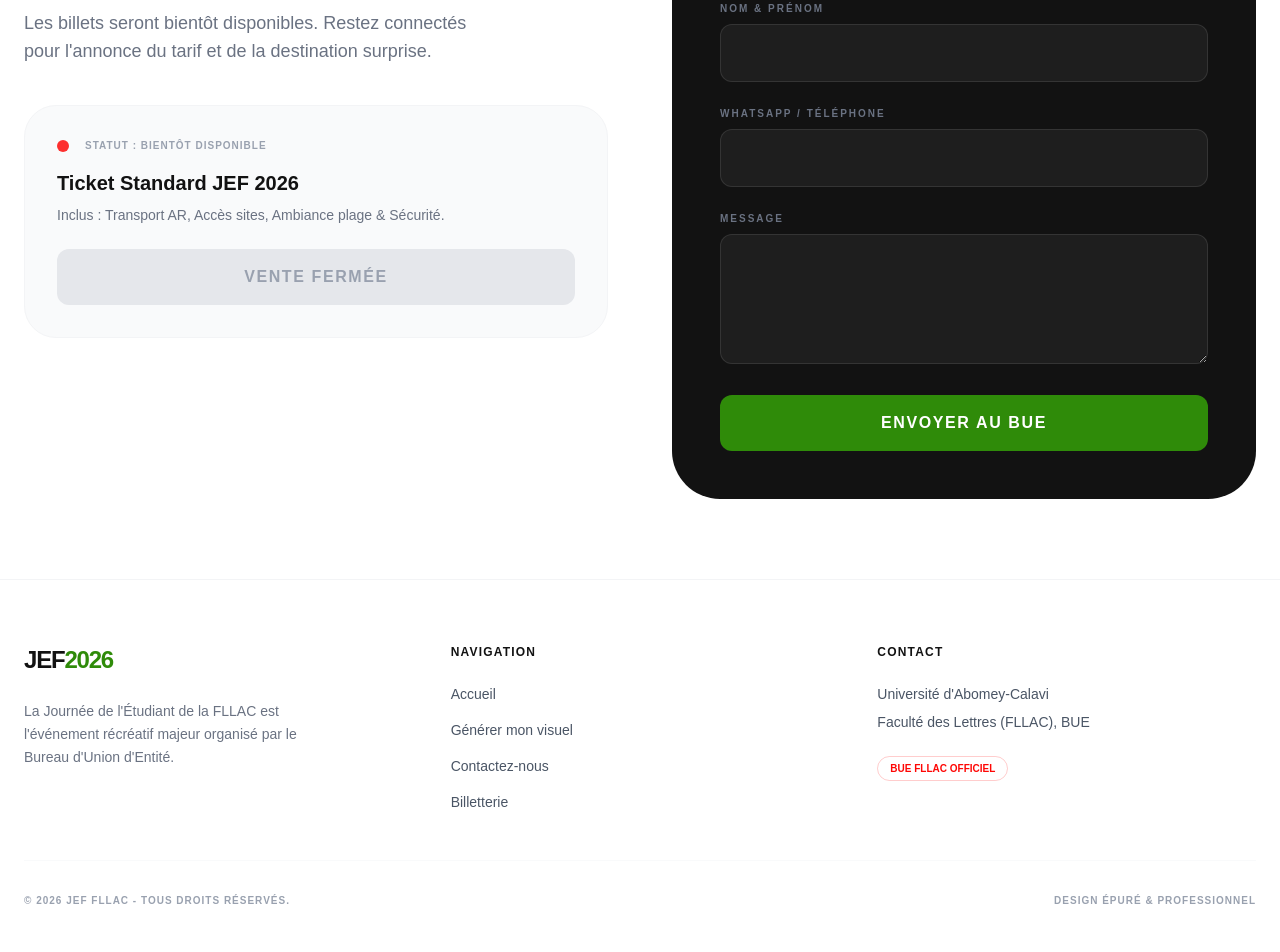
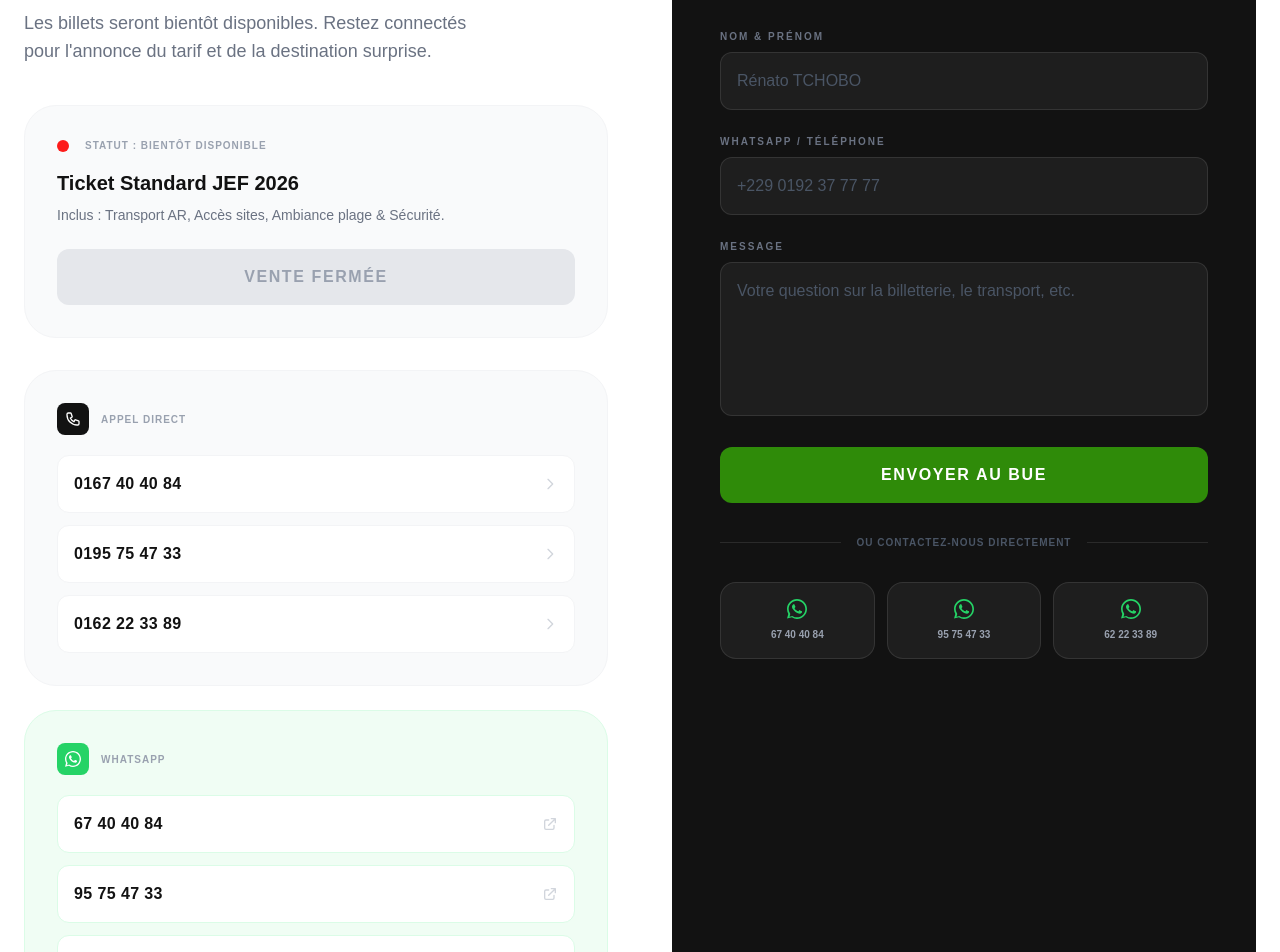
Before and after one commit to tcbrenato/jef2026, a Next.js app: page /contact in a window 1280 px wide. Shown: the part 239-1191 px from the top of the page. Built offline with nearby package versions, Linux system fonts and the light colour scheme.

Commit message:
style: update footer with bg image and redesign contact page with direct call/WA

```diff
--- a/app/contact/page.tsx
+++ b/app/contact/page.tsx
@@ -1,5 +1,17 @@
 import Header from '../../components/layout/Header';
 import Footer from '../../components/layout/Footer';
+
+const phones = [
+  { label: '0167 40 40 84', href: 'tel:+22967404084' },
+  { label: '0195 75 47 33', href: 'tel:+22995754733' },
+  { label: '0162 22 33 89', href: 'tel:+22962223389' },
+];
+
+const whatsapps = [
+  { label: '67 40 40 84', href: 'https://wa.me/22967404084' },
+  { label: '95 75 47 33', href: 'https://wa.me/22995754733' },
+  { label: '62 22 33 89', href: 'https://wa.me/22962223389' },
+];
 
 export default function Contact() {
   return (
@@ -9,7 +21,7 @@ export default function Contact() {
       <div className="pt-32 pb-20 max-w-7xl mx-auto px-6">
         <div className="grid grid-cols-1 lg:grid-cols-2 gap-16">
 
-          {/* GAUCHE : INFOS & BILLETS */}
+          {/* GAUCHE : INFOS & CONTACT */}
           <div>
             <h1 className="text-5xl font-black text-jef-dark uppercase mb-6 leading-none">
               Préparez <br /> <span className="text-jef-red">votre départ</span>
@@ -18,7 +30,7 @@ export default function Contact() {
               Les billets seront bientôt disponibles. Restez connectés pour l'annonce du tarif et de la destination surprise.
             </p>
 
-            {/* État de la Billetterie */}
+            {/* État Billetterie */}
             <div className="p-8 bg-gray-50 rounded-[2rem] border border-gray-100 mb-8">
               <div className="flex items-center gap-4 mb-4">
                 <div className="w-3 h-3 bg-jef-red rounded-full animate-pulse"></div>
@@ -30,28 +42,125 @@ export default function Contact() {
                 Vente fermée
               </button>
             </div>
+
+            {/* Numéros de téléphone */}
+            <div className="p-8 bg-gray-50 rounded-[2rem] border border-gray-100 mb-6">
+              <div className="flex items-center gap-3 mb-5">
+                <div className="w-8 h-8 bg-jef-dark rounded-lg flex items-center justify-center">
+                  <svg className="w-4 h-4 text-white" fill="none" stroke="currentColor" viewBox="0 0 24 24">
+                    <path strokeLinecap="round" strokeLinejoin="round" strokeWidth={2} d="M3 5a2 2 0 012-2h3.28a1 1 0 01.948.684l1.498 4.493a1 1 0 01-.502 1.21l-2.257 1.13a11.042 11.042 0 005.516 5.516l1.13-2.257a1 1 0 011.21-.502l4.493 1.498a1 1 0 01.684.949V19a2 2 0 01-2 2h-1C9.716 21 3 14.284 3 6V5z" />
+                  </svg>
+                </div>
+                <span className="text-[10px] font-black uppercase tracking-widest text-gray-400">Appel direct</span>
+              </div>
+              <div className="space-y-3">
+                {phones.map(({ label, href }) => (
+                  <a
+                    key={href}
+                    href={href}
+                    className="flex items-center justify-between p-4 bg-white border border-gray-100 rounded-xl hover:border-jef-dark hover:shadow-sm transition-all group"
+                  >
+                    <span className="font-bold text-jef-dark tracking-wide">{label}</span>
+                    <svg className="w-4 h-4 text-gray-300 group-hover:text-jef-dark transition-colors" fill="none" stroke="currentColor" viewBox="0 0 24 24">
+                      <path strokeLinecap="round" strokeLinejoin="round" strokeWidth={2} d="M9 5l7 7-7 7" />
+                    </svg>
+                  </a>
+                ))}
+              </div>
+            </div>
+
+            {/* WhatsApp */}
+            <div className="p-8 bg-[#f0fdf4] rounded-[2rem] border border-green-100">
+              <div className="flex items-center gap-3 mb-5">
+                <div className="w-8 h-8 bg-[#25D366] rounded-lg flex items-center justify-center">
+                  <svg className="w-4 h-4 text-white" fill="currentColor" viewBox="0 0 24 24">
+                    <path d="M17.472 14.382c-.297-.149-1.758-.867-2.03-.967-.273-.099-.471-.148-.67.15-.197.297-.767.966-.94 1.164-.173.199-.347.223-.644.075-.297-.15-1.255-.463-2.39-1.475-.883-.788-1.48-1.761-1.653-2.059-.173-.297-.018-.458.13-.606.134-.133.298-.347.446-.52.149-.174.198-.298.298-.497.099-.198.05-.371-.025-.52-.075-.149-.669-1.612-.916-2.207-.242-.579-.487-.5-.669-.51-.173-.008-.371-.01-.57-.01-.198 0-.52.074-.792.372-.272.297-1.04 1.016-1.04 2.479 0 1.462 1.065 2.875 1.213 3.074.149.198 2.096 3.2 5.077 4.487.709.306 1.262.489 1.694.625.712.227 1.36.195 1.871.118.571-.085 1.758-.719 2.006-1.413.248-.694.248-1.289.173-1.413-.074-.124-.272-.198-.57-.347z"/>
+                    <path d="M12 0C5.373 0 0 5.373 0 12c0 2.136.558 4.139 1.535 5.877L.058 23.5l5.78-1.516A11.95 11.95 0 0012 24c6.627 0 12-5.373 12-12S18.627 0 12 0zm0 22c-1.895 0-3.667-.523-5.18-1.43l-.371-.22-3.432.9.916-3.342-.242-.385A9.956 9.956 0 012 12C2 6.477 6.477 2 12 2s10 4.477 10 10-4.477 10-10 10z"/>
+                  </svg>
+                </div>
+                <span className="text-[10px] font-black uppercase tracking-widest text-gray-400">WhatsApp</span>
+              </div>
+              <div className="space-y-3">
+                {whatsapps.map(({ label, href }) => (
+                  <a
+                    key={href}
+                    href={href}
+                    target="_blank"
+                    rel="noopener noreferrer"
+                    className="flex items-center justify-between p-4 bg-white border border-green-100 rounded-xl hover:border-[#25D366] hover:shadow-sm transition-all group"
+                  >
+                    <span className="font-bold text-jef-dark tracking-wide">{label}</span>
+                    <svg className="w-4 h-4 text-gray-300 group-hover:text-[#25D366] transition-colors" fill="none" stroke="currentColor" viewBox="0 0 24 24">
+                      <path strokeLinecap="round" strokeLinejoin="round" strokeWidth={2} d="M10 6H6a2 2 0 00-2 2v10a2 2 0 002 2h10a2 2 0 002-2v-4M14 4h6m0 0v6m0-6L10 14" />
+                    </svg>
+                  </a>
+                ))}
+              </div>
+            </div>
           </div>
 
-          {/* DROITE : FORMULAIRE DE CONTACT */}
+          {/* DROITE : FORMULAIRE */}
           <div className="bg-jef-dark p-10 md:p-12 rounded-[3rem] text-white">
-            <h2 className="text-2xl font-black uppercase mb-8">Une question ?</h2>
+            <h2 className="text-2xl font-black uppercase mb-2">Une question ?</h2>
+            <p className="text-gray-400 text-sm mb-8">Écrivez-nous, le BUE vous répond rapidement.</p>
             <form className="space-y-6">
               <div>
                 <label className="block text-[10px] font-black uppercase tracking-[0.2em] text-gray-500 mb-2">Nom & Prénom</label>
-                <input type="text" className="w-full bg-white/5 border border-white/10 p-4 rounded-xl focus:border-jef-green outline-none transition-all" />
+                <input
+                  type="text"
+                  placeholder="Rénato TCHOBO"
+                  className="w-full bg-white/5 border border-white/10 p-4 rounded-xl focus:border-jef-green outline-none transition-all placeholder:text-gray-600"
+                />
               </div>
               <div>
                 <label className="block text-[10px] font-black uppercase tracking-[0.2em] text-gray-500 mb-2">WhatsApp / Téléphone</label>
-                <input type="text" className="w-full bg-white/5 border border-white/10 p-4 rounded-xl focus:border-jef-green outline-none transition-all" />
+                <input
+                  type="text"
+                  placeholder="+229 0192 37 77 77"
+                  className="w-full bg-white/5 border border-white/10 p-4 rounded-xl focus:border-jef-green outline-none transition-all placeholder:text-gray-600"
+                />
               </div>
               <div>
                 <label className="block text-[10px] font-black uppercase tracking-[0.2em] text-gray-500 mb-2">Message</label>
-                <textarea rows={4} className="w-full bg-white/5 border border-white/10 p-4 rounded-xl focus:border-jef-green outline-none transition-all"></textarea>
+                <textarea
+                  rows={5}
+                  placeholder="Votre question sur la billetterie, le transport, etc."
+                  className="w-full bg-white/5 border border-white/10 p-4 rounded-xl focus:border-jef-green outline-none transition-all resize-none placeholder:text-gray-600"
+                ></textarea>
               </div>
-              <button className="w-full py-4 bg-jef-green text-white rounded-xl font-black uppercase tracking-widest hover:brightness-110 transition-all">
+              <button
+                type="submit"
+                className="w-full py-4 bg-jef-green text-white rounded-xl font-black uppercase tracking-widest hover:brightness-110 transition-all"
+              >
                 Envoyer au BUE
               </button>
             </form>
+
+            {/* Séparateur */}
+            <div className="flex items-center gap-4 my-8">
+              <div className="flex-1 h-px bg-white/10"></div>
+              <span className="text-[10px] text-gray-600 uppercase tracking-widest font-bold">ou contactez-nous directement</span>
+              <div className="flex-1 h-px bg-white/10"></div>
+            </div>
+
+            {/* Raccourcis WhatsApp dans la colonne droite */}
+            <div className="grid grid-cols-3 gap-3">
+              {whatsapps.map(({ label, href }) => (
+                <a
+                  key={href}
+                  href={href}
+                  target="_blank"
+                  rel="noopener noreferrer"
+                  className="flex flex-col items-center gap-2 p-4 bg-white/5 border border-white/10 rounded-2xl hover:bg-[#25D366]/20 hover:border-[#25D366]/40 transition-all group text-center"
+                >
+                  <svg className="w-5 h-5 text-[#25D366]" fill="currentColor" viewBox="0 0 24 24">
+                    <path d="M17.472 14.382c-.297-.149-1.758-.867-2.03-.967-.273-.099-.471-.148-.67.15-.197.297-.767.966-.94 1.164-.173.199-.347.223-.644.075-.297-.15-1.255-.463-2.39-1.475-.883-.788-1.48-1.761-1.653-2.059-.173-.297-.018-.458.13-.606.134-.133.298-.347.446-.52.149-.174.198-.298.298-.497.099-.198.05-.371-.025-.52-.075-.149-.669-1.612-.916-2.207-.242-.579-.487-.5-.669-.51-.173-.008-.371-.01-.57-.01-.198 0-.52.074-.792.372-.272.297-1.04 1.016-1.04 2.479 0 1.462 1.065 2.875 1.213 3.074.149.198 2.096 3.2 5.077 4.487.709.306 1.262.489 1.694.625.712.227 1.36.195 1.871.118.571-.085 1.758-.719 2.006-1.413.248-.694.248-1.289.173-1.413-.074-.124-.272-.198-.57-.347z"/>
+                    <path d="M12 0C5.373 0 0 5.373 0 12c0 2.136.558 4.139 1.535 5.877L.058 23.5l5.78-1.516A11.95 11.95 0 0012 24c6.627 0 12-5.373 12-12S18.627 0 12 0zm0 22c-1.895 0-3.667-.523-5.18-1.43l-.371-.22-3.432.9.916-3.342-.242-.385A9.956 9.956 0 012 12C2 6.477 6.477 2 12 2s10 4.477 10 10-4.477 10-10 10z"/>
+                  </svg>
+                  <span className="text-[10px] font-bold text-gray-400 group-hover:text-white transition-colors">{label}</span>
+                </a>
+              ))}
+            </div>
           </div>
 
         </div>
--- a/components/layout/Footer.tsx
+++ b/components/layout/Footer.tsx
@@ -1,53 +1,68 @@
+'use client';
+
 import Link from 'next/link';
 
 export default function Footer() {
   const currentYear = new Date().getFullYear();
 
   return (
-    <footer className="bg-white border-t border-gray-100 pt-16 pb-8">
-      <div className="max-w-7xl mx-auto px-6">
-        <div className="grid grid-cols-1 md:grid-cols-3 gap-12 mb-12">
+    <footer className="relative bg-jef-dark pt-16 pb-8 overflow-hidden text-white">
+      {/* Background Image avec Overlay */}
+      <div className="absolute inset-0 z-0">
+        <img
+          src="/bg2.png"
+          alt="Footer Background"
+          className="w-full h-full object-cover object-center"
+        />
+        <div className="absolute inset-0 bg-black/85"></div>
+      </div>
+
+      <div className="max-w-7xl mx-auto px-6 relative z-10">
+        {/* Grid : items-center + text-center sur mobile / md:items-start + md:text-left sur desktop */}
+        <div className="grid grid-cols-1 md:grid-cols-3 gap-12 mb-12 items-center text-center md:items-start md:text-left">
 
           {/* Info Gauche */}
-          <div>
+          <div className="flex flex-col items-center md:items-start">
             <div className="text-2xl font-black tracking-tighter uppercase mb-6">
               Jef<span className="text-jef-green">2026</span>
             </div>
-            <p className="text-gray-500 text-sm leading-relaxed max-w-xs">
+            <p className="text-gray-300 text-sm leading-relaxed max-w-xs">
               La Journée de l'Étudiant de la FLLAC est l'événement récréatif majeur organisé par le Bureau d'Union d'Entité.
             </p>
           </div>
 
           {/* Liens Rapides */}
-          <div>
-            <h4 className="font-bold text-jef-dark uppercase text-xs tracking-widest mb-6">Navigation</h4>
-            <ul className="space-y-4 text-sm text-gray-600 font-medium">
-              <li><Link href="/" className="hover:text-jef-green">Accueil</Link></li>
-              <li><Link href="/jy-serai" className="hover:text-jef-green">Générer mon visuel</Link></li>
-              <li><Link href="/contact" className="hover:text-jef-green">Contactez-nous</Link></li>
-              <li><Link href="/billetterie" className="hover:text-jef-green">Billetterie</Link></li>
+          <div className="flex flex-col items-center md:items-start">
+            <h4 className="font-bold text-white uppercase text-xs tracking-widest mb-6">Navigation</h4>
+            <ul className="space-y-4 text-sm text-gray-300 font-medium">
+              <li><Link href="/" className="hover:text-jef-green transition-colors">Accueil</Link></li>
+              <li><Link href="/jy-serai" className="hover:text-jef-green transition-colors">Générer mon visuel</Link></li>
+              <li><Link href="/contact" className="hover:text-jef-green transition-colors">Contactez-nous</Link></li>
+              <li><Link href="/billetterie" className="hover:text-jef-green transition-colors">Billetterie</Link></li>
             </ul>
           </div>
 
           {/* Contact / Réseaux */}
-          <div>
-            <h4 className="font-bold text-jef-dark uppercase text-xs tracking-widest mb-6">Contact</h4>
-            <p className="text-sm text-gray-600 mb-2">Université d'Abomey-Calavi</p>
-            <p className="text-sm text-gray-600 mb-6">Faculté des Lettres (FLLAC), BUE</p>
+          <div className="flex flex-col items-center md:items-start">
+            <h4 className="font-bold text-white uppercase text-xs tracking-widest mb-6">Contact</h4>
+            <p className="text-sm text-gray-300 mb-2">Université d'Abomey-Calavi</p>
+            <p className="text-sm text-gray-300 mb-6">Faculté des Lettres (FLLAC), BUE</p>
             <div className="flex gap-4">
-               {/* Ici tu pourras ajouter des icônes de réseaux sociaux plus tard */}
-               <span className="text-[10px] font-black uppercase text-jef-red border border-jef-red/20 px-3 py-1 rounded-full">BUE FLLAC Officiel</span>
+               <span className="text-[10px] font-black uppercase text-jef-red border border-jef-red/40 bg-jef-red/10 px-4 py-2 rounded-full shadow-lg shadow-jef-red/20">
+                 BUE FLLAC Officiel
+               </span>
             </div>
           </div>
 
         </div>
 
-        <div className="pt-8 border-t border-gray-50 flex flex-col md:flex-row justify-between items-center gap-4">
-          <p className="text-gray-400 text-[10px] font-bold uppercase tracking-widest">
+        {/* Bas du Footer : Déjà configuré pour être centré sur mobile et justify-between sur desktop */}
+        <div className="pt-8 border-t border-white/10 flex flex-col md:flex-row justify-between items-center gap-4">
+          <p className="text-gray-500 text-[9px] font-bold uppercase tracking-widest">
             © {currentYear} JEF FLLAC - Tous droits réservés.
           </p>
-          <p className="text-gray-400 text-[10px] font-bold uppercase tracking-widest">
-            Design Épuré & Professionnel
+          <p className="text-gray-400 text-[9px] font-bold uppercase tracking-widest">
+            Développé par <span className="text-white">Rénato TCHOBO</span>
           </p>
         </div>
       </div>
```
